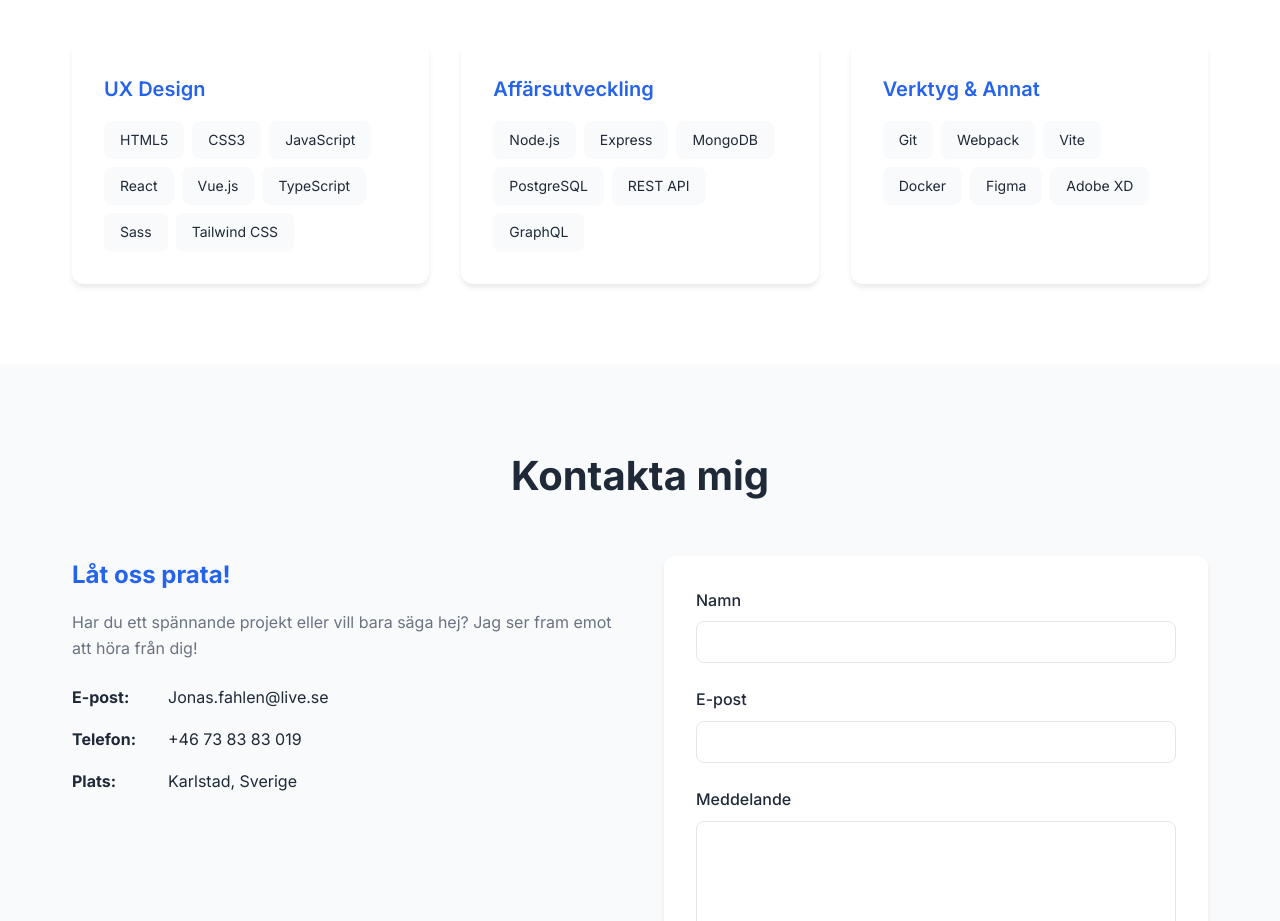
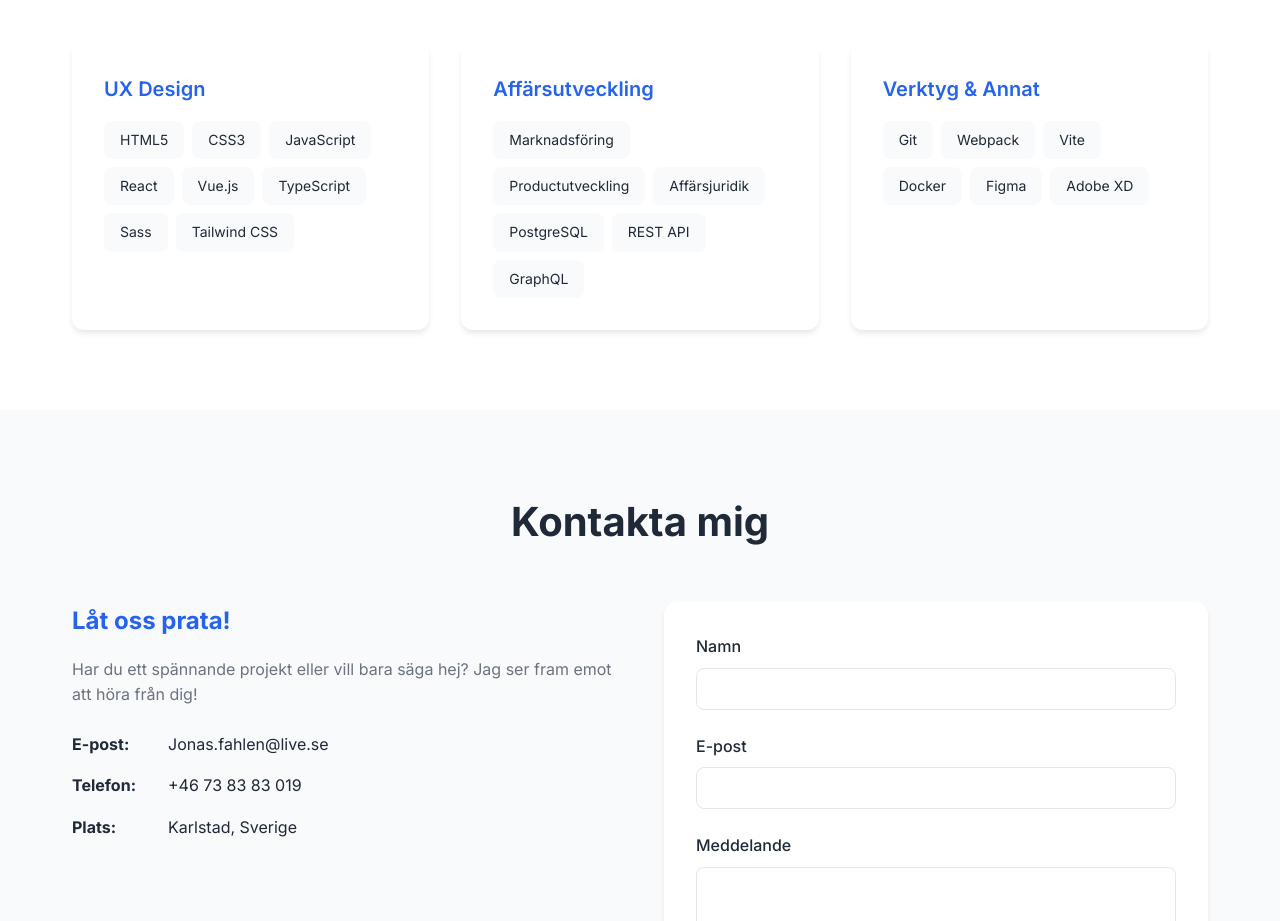
Before and after one commit to jonasfahlen-pixel/Portfolio, a plain HTML site: page index.html in a window 1280 px wide. Shown: the part 2060-2981 px from the top of the page. Drawn offline with Linux system fonts and the light colour scheme.

Commit message:
Update index.html

```diff
--- a/index.html
+++ b/index.html
@@ -528,9 +528,9 @@
                 <div class="skill-category">
                     <h3>Affärsutveckling</h3>
                     <div class="skill-list">
-                        <span class="skill-item">Node.js</span>
-                        <span class="skill-item">Express</span>
-                        <span class="skill-item">MongoDB</span>
+                        <span class="skill-item">Marknadsföring</span>
+                        <span class="skill-item">Productutveckling</span>
+                        <span class="skill-item">Affärsjuridik</span>
                         <span class="skill-item">PostgreSQL</span>
                         <span class="skill-item">REST API</span>
                         <span class="skill-item">GraphQL</span>
```
